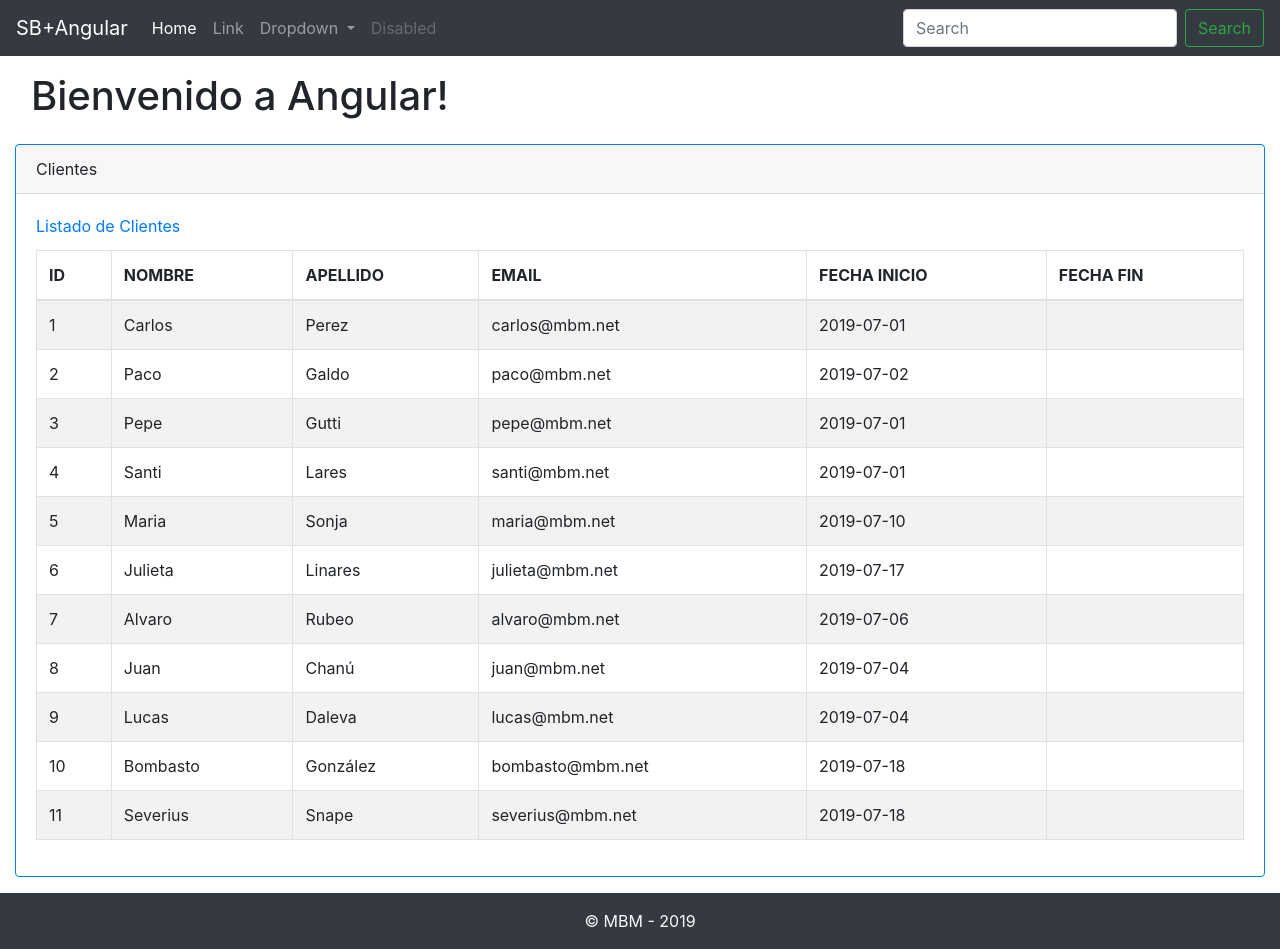
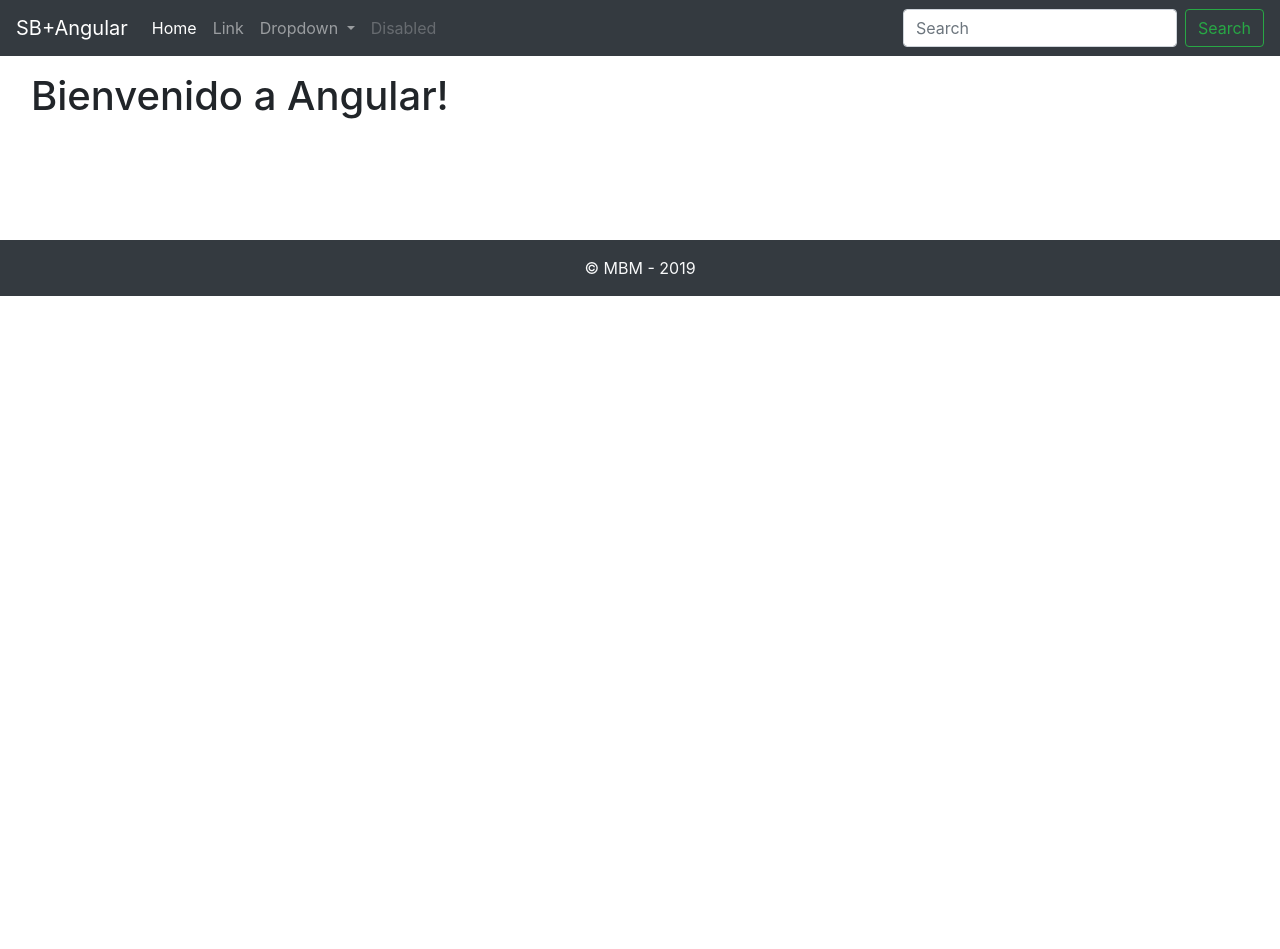
Before and after one commit to MattKaizer/AngularSpringBoot, an Angular app: page / in a window 1280 px wide. After the commit the page ends 800 px from the top, so only its background shows below. Built offline with nearby package versions, Linux system fonts and the light colour scheme.

Commit message:
remove unncessary html tags

```diff
--- a/src/app/app.component.html
+++ b/src/app/app.component.html
@@ -1,24 +1,13 @@
-<!DOCTYPE html>
-<html lang="en">
 
-<head>
-  <meta charset="UTF-8">
-  <meta name="viewport" content="width=device-width, initial-scale=1.0">
-  <meta http-equiv="X-UA-Compatible" content="ie=edge">
-  <title>Document</title>
-</head>
-
-<body>
   <app-header></app-header>
-  <div class="container-fluid">
+  <div class="container-fluid pb-5">
+    <div class="wrap pb-5">
     <h1 class="p-3">
       {{ title }}!
     </h1>
     <!-- <app-directiva></app-directiva> -->
-    <app-clientes></app-clientes>
+    <!-- <app-clientes></app-clientes> -->
+    <router-outlet></router-outlet>
+    </div>
   </div>
   <app-footer></app-footer>
-
-</body>
-
-</html>
```
